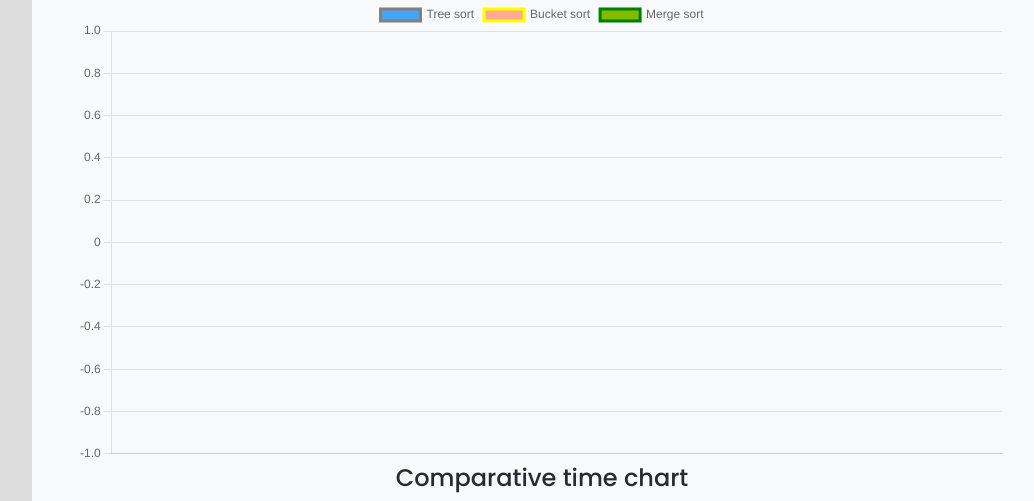
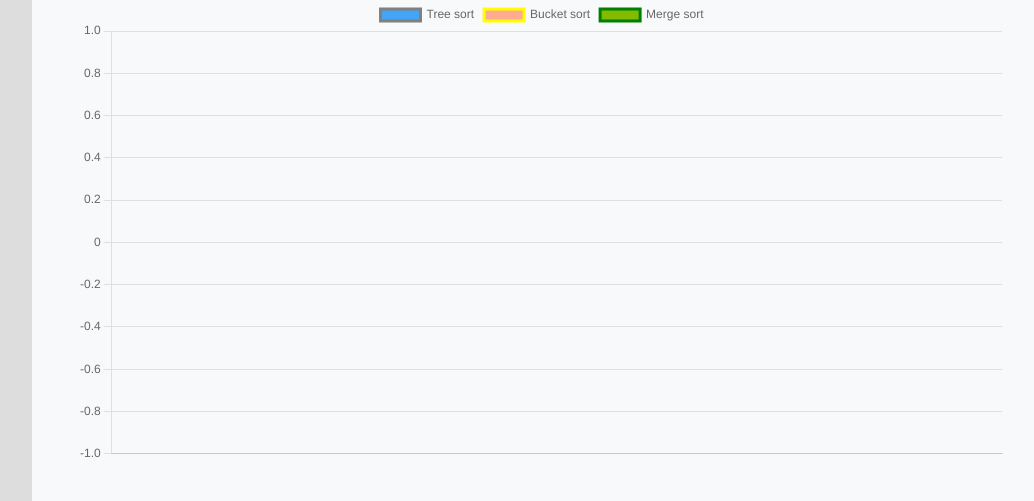
Before and after one commit to JuanDuitama08/Ordenamientos-Bucket-Tree-Merge, a PHP site: page /php/generacion.php in a window 1280 px wide. Shown: the part 1379-1880 px from the top of the page, without its empty margins (228-1262 px from the left). Run offline with PHP 8.4, Linux system fonts and the light colour scheme; data that the repository does not hold is empty; some libraries are stand-ins or nearby versions.

Commit message:
Proyecto Finl terminado

```diff
--- a/index.php
+++ b/index.php
@@ -38,7 +38,6 @@
 </head>
 
 <body class="side-header" data-bs-spy="scroll" data-bs-target="#header-nav" data-bs-offset="1">
-
 <!-- Preloader -->
 <div class="preloader">
   <div class="lds-ellipsis">
@@ -194,8 +193,7 @@
           <div class="row">
             <div class="col-lg-11 mx-auto">
               <div class="row">
-                <iframe width="560" height="315" src="https://www.youtube.com/embed/TImHWyOyok0" title="YouTube video player" frameborder="0" allow="accelerometer; autoplay; clipboard-write; encrypted-media; gyroscope; picture-in-picture" allowfullscreen></iframe>
-              </div>
+              <iframe width="560" height="315" src="https://www.youtube.com/embed/5r96A9DjYys" title="YouTube video player" frameborder="0" allow="accelerometer; autoplay; clipboard-write; encrypted-media; gyroscope; picture-in-picture" allowfullscreen></iframe>              </div>
             </div>
           </div>
           <!-- References -->
@@ -551,5 +549,6 @@
       $(".loader").fadeOut("slow");
   });
   </script>
+
 </body>
 </html>
--- a/php/generacion.php
+++ b/php/generacion.php
@@ -113,6 +113,7 @@
 
         if( $avance_iteracion == "Otro"){
             $avance_iteracion=$_POST['otro2'];
+            echo ($avance_iteracion);
         }
     }
 
@@ -167,7 +168,7 @@
                         $datos_inicio = $datos_inicio + $avance_iteracion ;
 
                         $cant_elementosB = count($arreglo_tiemposB);
-                        $sum_tiemposB = array_sum($arreglo_tiempoSB);
+                        $sum_tiemposB = array_sum($arreglo_tiemposB);
 
                         $promB = $sum_tiemposB/$cant_elementosB;
 
@@ -257,7 +258,7 @@
                 }
                 break;
             default;
-                echo '<script> alert("¡Seleccione un algoritmo!\n");location.href="../index.php";</script>';
+                echo '<script> alert("¡Seleccione un algoritmo!\n"); location.href="../index.php"; </script>';
             break;
         }
     }
@@ -443,8 +444,8 @@
                 <div>
                     <h4>Line chart</h4>
                         <canvas id="myChart2"></canvas>
-                    <h4>Comparative time chart</h4>
-                        <canvas id="myChart3"></canvas>
+                    <!-- <h4>Comparative time chart</h4>
+                        <canvas id="myChart3"></canvas> -->
                 </div>
             </div>
             </div>
@@ -711,137 +712,9 @@
         },
         };
 </script>
-    <script>
-        // <block:actions:2>
-        const actions = [
-        {
-            name: 'Randomize',
-            handler(chart) {
-            chart.data.datasets.forEach(dataset => {
-                dataset.data = Utils.numbers({count: chart.data.labels.length, min: -100, max: 100});
-            });
-            chart.update();
-            }
-        },
-        {
-            name: 'Add Dataset',
-            handler(chart) {
-            const data = chart.data;
-            const dsColor = Utils.namedColor(chart.data.datasets.length);
-            const newDataset = {
-                label: 'Dataset ' + (data.datasets.length + 1),
-                backgroundColor: Utils.transparentize(dsColor, 0.5),
-                borderColor: dsColor,
-                borderWidth: 1,
-                data: Utils.numbers({count: data.labels.length, min: -100, max: 100}),
-            };
-            chart.data.datasets.push(newDataset);
-            chart.update();
-            }
-        },
-        {
-            name: 'Add Data',
-            handler(chart) {
-            const data = chart.data;
-            if (data.datasets.length > 0) {
-                data.labels = Utils.months({count: data.labels.length + 1});
 
-                for (let index = 0; index < data.datasets.length; ++index) {
-                data.datasets[index].data.push(Utils.rand(-100, 100));
-                }
 
-                chart.update();
-            }
-            }
-        },
-        {
-            name: 'Remove Dataset',
-            handler(chart) {
-            chart.data.datasets.pop();
-            chart.update();
-            }
-        },
-        {
-            name: 'Remove Data',
-            handler(chart) {
-            chart.data.labels.splice(-1, 1); // remove the label first
 
-            chart.data.datasets.forEach(dataset => {
-                dataset.data.pop();
-            });
-
-            chart.update();
-            }
-        }
-        ];
-        // </block:actions>
-
-        // <block:setup:1>
-        const DATA_COUNT = 7;
-        const NUMBER_CFG = {count: DATA_COUNT, min: -100, max: 100};
-
-        const labels = Utils.months({count: 7});
-        const data = {
-        labels: labels,
-        datasets: [
-            {
-            label: 'Dataset 1',
-            data: Utils.numbers(NUMBER_CFG),
-            borderColor: Utils.CHART_COLORS.red,
-            backgroundColor: Utils.transparentize(Utils.CHART_COLORS.red, 0.5),
-            },
-            {
-            label: 'Dataset 2',
-            data: Utils.numbers(NUMBER_CFG),
-            borderColor: Utils.CHART_COLORS.blue,
-            backgroundColor: Utils.transparentize(Utils.CHART_COLORS.blue, 0.5),
-            }
-        ]
-        };
-        // </block:setup>
-
-        // <block:config:0>
-        const config = {
-        type: 'bar',
-        data: data,
-        options: {
-            indexAxis: 'y',
-            // Elements options apply to all of the options unless overridden in a dataset
-            // In this case, we are setting the border of each horizontal bar to be 2px wide
-            elements: {
-            bar: {
-                borderWidth: 2,
-            }
-            },
-            responsive: true,
-            plugins: {
-            legend: {
-                position: 'right',
-            },
-            title: {
-                display: true,
-                text: 'Chart.js Horizontal Bar Chart'
-            }
-            }
-        },
-        };
-        // </block:config>
-
-        module.exports = {
-        actions: actions,
-        config: config,
-        };
-    </script>
-
-    <script>
-        const config2 = {
-        type: 'bar',
-        data,
-        options: {
-            indexAxis: 'y',
-        }
-        };
-    </script>
 <script>
     $(window).load(function() {
         $(".loader").fadeOut("slow");
```
Lines whose indentation alone changed are shown as unchanged.
